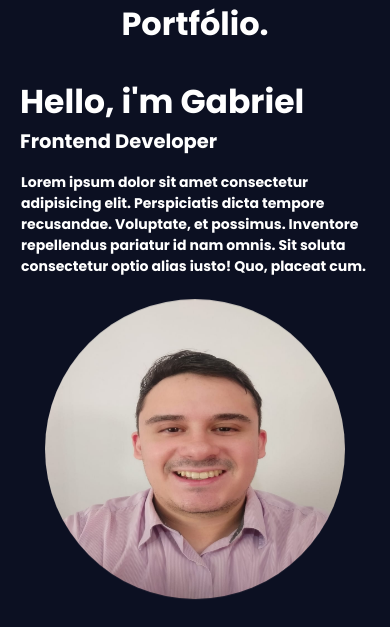
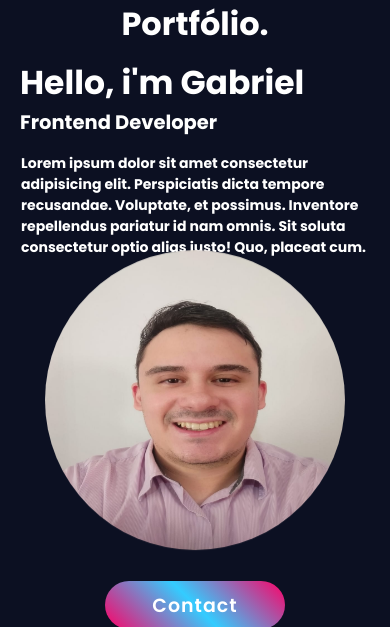
Before and after one commit to Souzzagabe/portfolioV2, a website: page index.html in a window 390 px wide. Shown: the top 627 px of the page. Drawn offline with nearby package versions, Linux system fonts and the light colour scheme; files whose address does not match are found by name.

Commit message:
portfolioV2

```diff
--- a/styles.css
+++ b/styles.css
@@ -187,7 +187,7 @@ img {
 @media (max-width: 580px) {
     .saudacao {
         max-width: 500px;
-        margin: 29px 0px 0px 20px;
+        margin: 10px 0px 0px 20px;
     }
 
     .hello {
@@ -208,7 +208,7 @@ img {
 
     .about {
         width: 100%;
-        margin: 0px 0px 30px 10px;
+        margin: 0px 0px 0px 10px;
         font-size: 12px;
         padding: 16px;
     }
```
